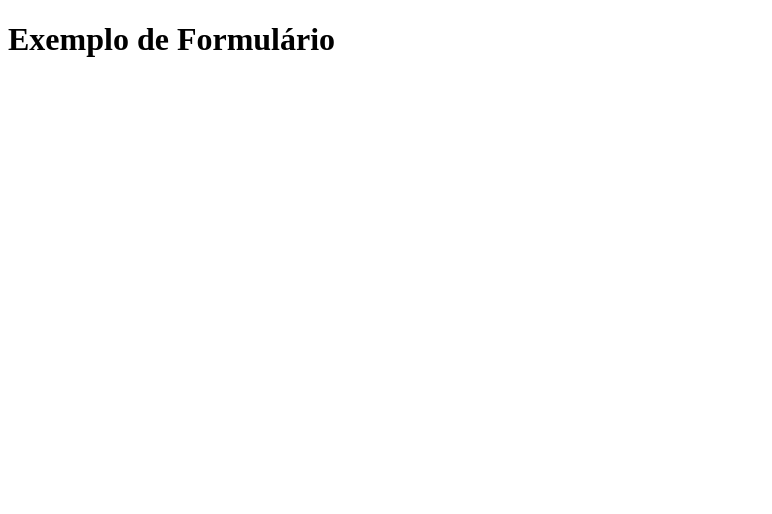
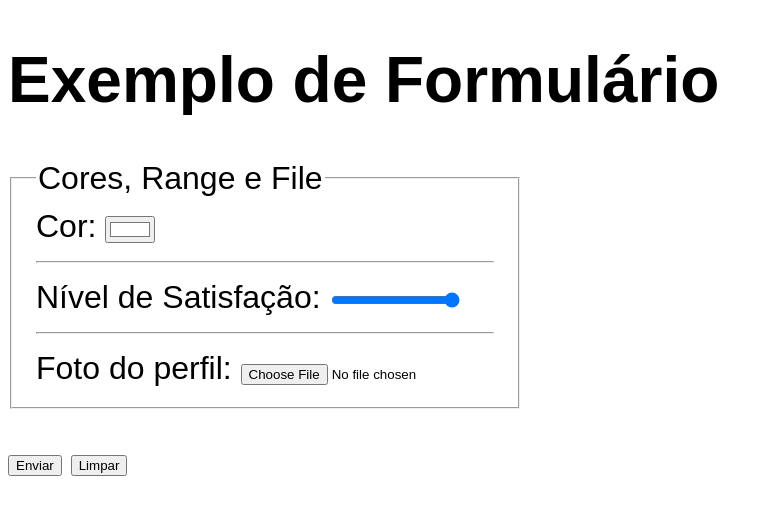
Before and after one commit to viniciuspdre/htmlcss, a plain HTML site: page exercicios/ex025/form006.html in a window 1280 px wide. Shown: the whole page, without its empty margins (0-772 px from the left). Drawn offline with Linux system fonts and the light colour scheme.

Commit message:
range color e file

```diff
--- a/exercicios/ex025/form006.html
+++ b/exercicios/ex025/form006.html
@@ -4,9 +4,35 @@
     <meta charset="UTF-8">
     <meta name="viewport" content="width=device-width, initial-scale=1.0">
     <title>Formulário</title>
+    <style>
+        body {
+            font-family: Arial, Helvetica, sans-serif;
+            font-size: 2em;
+        }
+
+        fieldset {
+            width: fit-content;
+        }
+    </style>
 </head>
 <body>
     <h1>Exemplo de Formulário</h1>
+    <form action="cadastro.php" method="get">
+        <fieldset>
+            <legend>Cores, Range e File</legend>
+            <label for="icor">Cor: </label>
+            <input type="color" name="cor" id="icor" value="#ffffff"><br><hr>
+            <label for="inivel">Nível de Satisfação: </label>
+            <input type="range" name="nivel" id="inivel" min="1" max="5" value="5"><br><hr>
+            <label for="ifoto">Foto do perfil: </label>
+            <input type="file" name="foto" id="ifoto">
+            <!--Para o input:file só devemos usar o método POST-->
+        </fieldset>
 
+        <p>
+            <input type="submit" value="Enviar">
+            <input type="reset" value="Limpar">
+        </p>
+    </form>
 </body>
 </html>
```
